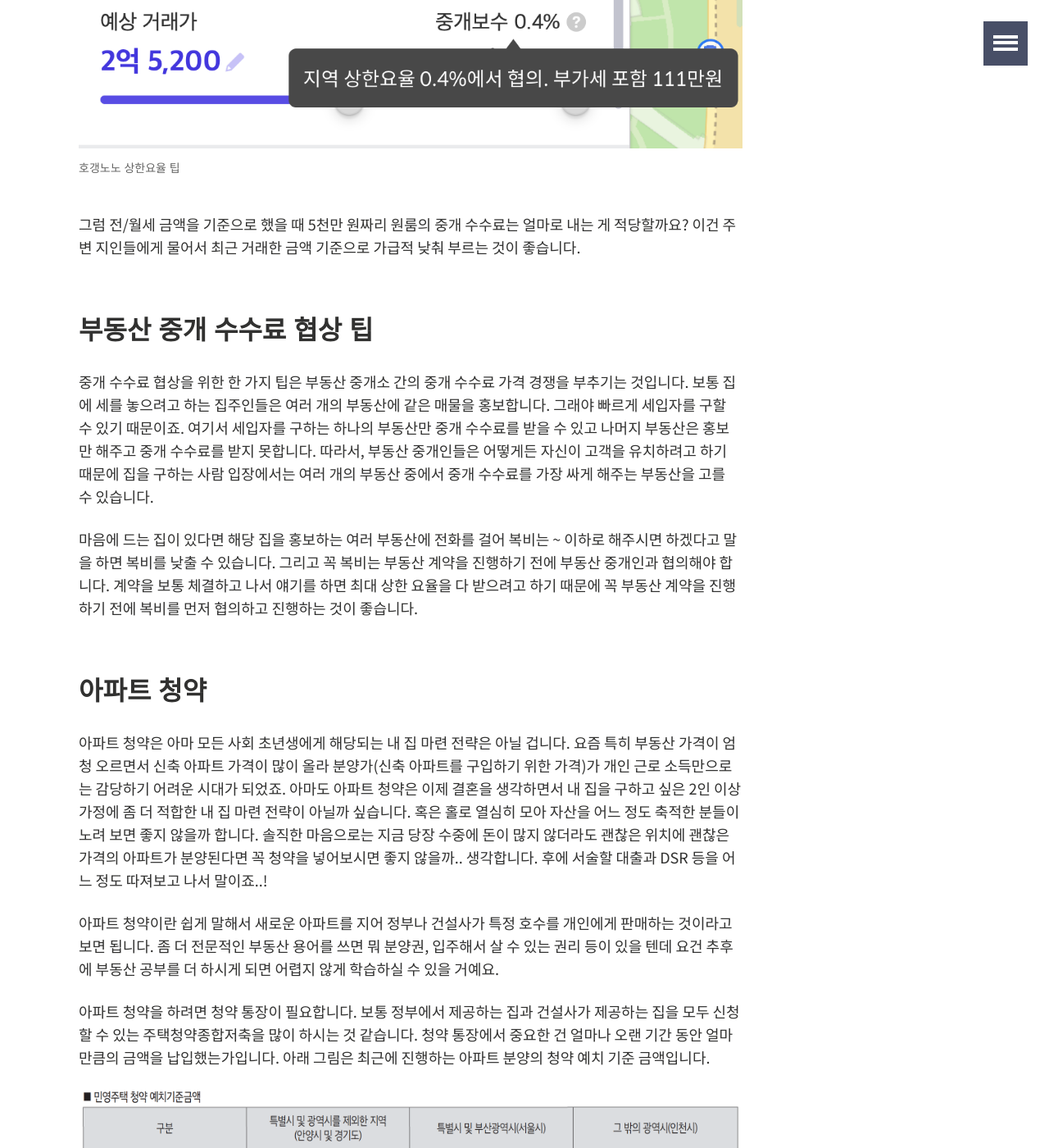
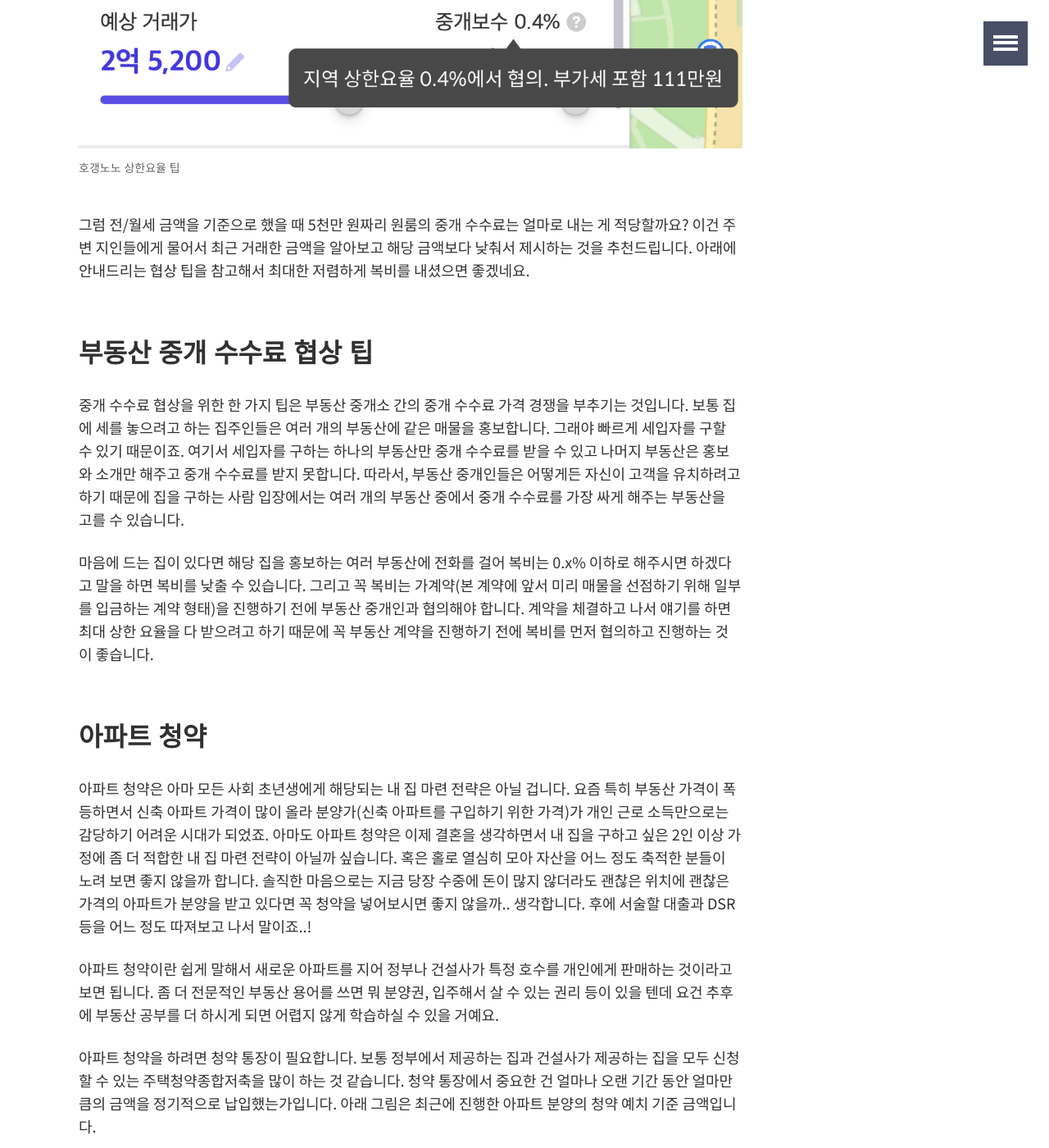
Before and after one commit to joshua1988/joshua1988.github.io, a Jekyll site: the page built from _posts/life/2022-02-02-real-estate-for-young.md, in a window 1280 px wide and 1400 px high, scrolled down 2625 px. Shown: the whole window at 82% size. Built offline with Jekyll 4.4.1, drawn with Linux system fonts in a browser that asks for light colours; comment, search, counter and statistics services are not loaded; some of the changed text lies outside the part shown.

Commit message:
polish the contents

```diff
--- a/_posts/life/2022-02-02-real-estate-for-young.md
+++ b/_posts/life/2022-02-02-real-estate-for-young.md
@@ -36,7 +36,7 @@ tags:
 
 ## 왜 부동산 공부를 시작했을까?
 
-작년 4월에 약 10년여간의 원룸 생활을 끝내고 아파트 전세를 구하게 되었습니다. 난생처음 스스로 해보는 아파트 전세 계약이고 금액이 적지 않았기 때문에 혹여나 잘못되면 어쩌나 하는 걱정이 많았습니다. 임대인, 임차인, 등기, 매매, 분양권 이런 용어들 모두 제대로 공부해 본적도 없어서 부동산 계약서 자체가 너무 생소했고 대출을 알아보는 것도 쉽지 않았습니다. 이렇게 아는 것 하나 없었으니 계약이 제대로 진행되었을 리는 없겠죠.. 똑같은 계약서를 4번이나 다시 쓰고 나서 깨달았습니다. "아 제대로 알아야겠구나.." 지난 일이지만 사실 그때 만난 부동산 업자는 거의 사기꾼에 가까운 악덕업자였습니다. 아는 게 없었기 때문에 끌려다니면서 마음고생만 한 것 같아요.
+작년 4월에 약 10년여간의 원룸 생활을 끝내고 아파트 전세를 구하게 되었습니다. 난생처음 스스로 해보는 아파트 전세 계약이고 금액이 적지 않았기 때문에 혹여나 잘못되면 어쩌나 하는 걱정이 많았습니다. 임대인, 임차인, 등기, 매매, 분양권 이런 용어들 모두 제대로 공부해 본적도 없어서 부동산 계약서 자체가 너무 생소했고 대출을 알아보는 것도 쉽지 않았습니다. 이렇게 아는 것 하나 없었으니 계약이 제대로 진행되었을 리는 없겠죠.. 같은 매물 계약서를 4번이나 다시 쓰고 나서 깨달았습니다. "아 제대로 알아야겠구나.." 지난 일이지만 사실 그때 만난 부동산 업자는 거의 사기꾼에 가까운 악덕업자였습니다. 아는 게 없었기 때문에 부동산 중개업자에게 끌려다니면서 마음고생만 한 것 같아요.
 
 그렇게 앞으로는 누군가에게 끌려다니지 않기를 바라면서 부동산 공부를 시작하게 되었습니다.
 
@@ -51,13 +51,13 @@ tags:
 
 ## 부동산 중개 수수료 상한 요율
 
-보통 집을 계약할 때는 부동산 중개인을 통해서 계약을 합니다. 금액이 크고 사고의 위험을 줄이기 위해서 좀 더 전문적인 지식이 있는 분들께 수수료를 내고 계약을 봐주는 형태로 진행하죠. 여기서 수수료가 흔히 얘기하는 부동산 복비이자 부동산 중개 수수료입니다. 이 중개 수수료는 계약하는 집의 가격과 계약 형태에 따라 다르게 책정됩니다.
+보통 집을 계약할 때는 부동산 중개인을 통해서 계약을 합니다. 거래 금액이 크고 사고의 위험을 줄이기 위해서 좀 더 전문적인 지식이 있는 분들께 수수료를 내고 계약을 봐주는 형태로 진행하죠. 여기서 수수료가 흔히 얘기하는 부동산 복비이자 부동산 중개 수수료입니다. 이 중개 수수료는 계약하는 집의 가격과 계약 형태에 따라 다르게 책정됩니다.
 
-중개 수수료는 정부 정책에 따라 바뀝니다. 해당 정책을 찾아서 확인하는 것보단 호갱노노와 같은 애플리케이션을 이용해서 아래와 같이 확인하는 것이 편합니다.
+중개 수수료는 정부 정책에 따라 바뀝니다. 해당 정책을 찾아서 확인하는 것보단 [호갱노노](https://hogangnono.com/)와 같은 애플리케이션을 이용해서 아래와 같이 확인하는 것이 편합니다.
 
 <figure>
 	<img src="{{ site.url }}/images/posts/life/realestate/호갱노노_복비.gif">
-	<figcaption>호갱노노에서 복비 확인 방법</figcaption>
+	<figcaption>호갱노노에서 중개 수수료 확인하는 방법</figcaption>
 </figure>
 
 여기서 상한 요율이란 말 그대로 집 가격에 비례해서 최대로 받을 수 있는 금액을 의미합니다. 아래와 같이 호갱노노에도 잘 안내되어 있지만 이건 협의해서 최대로 받을 수 있는 금액인 것이지 무조건 저만큼을 내야 한다는 의미는 아닙니다.
@@ -67,21 +67,21 @@ tags:
 	<figcaption>호갱노노 상한요율 팁</figcaption>
 </figure>
 
-그럼 전/월세 금액을 기준으로 했을 때 5천만 원짜리 원룸의 중개 수수료는 얼마로 내는 게 적당할까요? 이건 주변 지인들에게 물어서 최근 거래한 금액 기준으로 가급적 낮춰 부르는 것이 좋습니다.
+그럼 전/월세 금액을 기준으로 했을 때 5천만 원짜리 원룸의 중개 수수료는 얼마로 내는 게 적당할까요? 이건 주변 지인들에게 물어서 최근 거래한 금액을 알아보고 해당 금액보다 낮춰서 제시하는 것을 추천드립니다. 아래에 안내드리는 협상 팁을 참고해서 최대한 저렴하게 복비를 내셨으면 좋겠네요.
 
 ## 부동산 중개 수수료 협상 팁
 
-중개 수수료 협상을 위한 한 가지 팁은 부동산 중개소 간의 중개 수수료 가격 경쟁을 부추기는 것입니다. 보통 집에 세를 놓으려고 하는 집주인들은 여러 개의 부동산에 같은 매물을 홍보합니다. 그래야 빠르게 세입자를 구할 수 있기 때문이죠. 여기서 세입자를 구하는 하나의 부동산만 중개 수수료를 받을 수 있고 나머지 부동산은 홍보만 해주고 중개 수수료를 받지 못합니다. 따라서, 부동산 중개인들은 어떻게든 자신이 고객을 유치하려고 하기 때문에 집을 구하는 사람 입장에서는 여러 개의 부동산 중에서 중개 수수료를 가장 싸게 해주는 부동산을 고를 수 있습니다.
+중개 수수료 협상을 위한 한 가지 팁은 부동산 중개소 간의 중개 수수료 가격 경쟁을 부추기는 것입니다. 보통 집에 세를 놓으려고 하는 집주인들은 여러 개의 부동산에 같은 매물을 홍보합니다. 그래야 빠르게 세입자를 구할 수 있기 때문이죠. 여기서 세입자를 구하는 하나의 부동산만 중개 수수료를 받을 수 있고 나머지 부동산은 홍보와 소개만 해주고 중개 수수료를 받지 못합니다. 따라서, 부동산 중개인들은 어떻게든 자신이 고객을 유치하려고 하기 때문에 집을 구하는 사람 입장에서는 여러 개의 부동산 중에서 중개 수수료를 가장 싸게 해주는 부동산을 고를 수 있습니다.
 
-마음에 드는 집이 있다면 해당 집을 홍보하는 여러 부동산에 전화를 걸어 복비는 ~ 이하로 해주시면 하겠다고 말을 하면 복비를 낮출 수 있습니다. 그리고 꼭 복비는 부동산 계약을 진행하기 전에 부동산 중개인과 협의해야 합니다. 계약을 보통 체결하고 나서 얘기를 하면 최대 상한 요율을 다 받으려고 하기 때문에 꼭 부동산 계약을 진행하기 전에 복비를 먼저 협의하고 진행하는 것이 좋습니다.
+마음에 드는 집이 있다면 해당 집을 홍보하는 여러 부동산에 전화를 걸어 복비는 0.x% 이하로 해주시면 하겠다고 말을 하면 복비를 낮출 수 있습니다. 그리고 꼭 복비는 가계약(본 계약에 앞서 미리 매물을 선점하기 위해 일부를 입금하는 계약 형태)을 진행하기 전에 부동산 중개인과 협의해야 합니다. 계약을 체결하고 나서 얘기를 하면 최대 상한 요율을 다 받으려고 하기 때문에 꼭 부동산 계약을 진행하기 전에 복비를 먼저 협의하고 진행하는 것이 좋습니다.
 
 ## 아파트 청약
 
-아파트 청약은 아마 모든 사회 초년생에게 해당되는 내 집 마련 전략은 아닐 겁니다. 요즘 특히 부동산 가격이 엄청 오르면서 신축 아파트 가격이 많이 올라 분양가(신축 아파트를 구입하기 위한 가격)가 개인 근로 소득만으로는 감당하기 어려운 시대가 되었죠. 아마도 아파트 청약은 이제 결혼을 생각하면서 내 집을 구하고 싶은 2인 이상 가정에 좀 더 적합한 내 집 마련 전략이 아닐까 싶습니다. 혹은 홀로 열심히 모아 자산을 어느 정도 축적한 분들이 노려 보면 좋지 않을까 합니다. 솔직한 마음으로는 지금 당장 수중에 돈이 많지 않더라도 괜찮은 위치에 괜찮은 가격의 아파트가 분양된다면 꼭 청약을 넣어보시면 좋지 않을까.. 생각합니다. 후에 서술할 대출과 DSR 등을 어느 정도 따져보고 나서 말이죠..!
+아파트 청약은 아마 모든 사회 초년생에게 해당되는 내 집 마련 전략은 아닐 겁니다. 요즘 특히 부동산 가격이 폭등하면서 신축 아파트 가격이 많이 올라 분양가(신축 아파트를 구입하기 위한 가격)가 개인 근로 소득만으로는 감당하기 어려운 시대가 되었죠. 아마도 아파트 청약은 이제 결혼을 생각하면서 내 집을 구하고 싶은 2인 이상 가정에 좀 더 적합한 내 집 마련 전략이 아닐까 싶습니다. 혹은 홀로 열심히 모아 자산을 어느 정도 축적한 분들이 노려 보면 좋지 않을까 합니다. 솔직한 마음으로는 지금 당장 수중에 돈이 많지 않더라도 괜찮은 위치에 괜찮은 가격의 아파트가 분양을 받고 있다면 꼭 청약을 넣어보시면 좋지 않을까.. 생각합니다. 후에 서술할 대출과 DSR 등을 어느 정도 따져보고 나서 말이죠..!
 
 아파트 청약이란 쉽게 말해서 새로운 아파트를 지어 정부나 건설사가 특정 호수를 개인에게 판매하는 것이라고 보면 됩니다. 좀 더 전문적인 부동산 용어를 쓰면 뭐 분양권, 입주해서 살 수 있는 권리 등이 있을 텐데 요건 추후에 부동산 공부를 더 하시게 되면 어렵지 않게 학습하실 수 있을 거예요.
 
-아파트 청약을 하려면 청약 통장이 필요합니다. 보통 정부에서 제공하는 집과 건설사가 제공하는 집을 모두 신청할 수 있는 주택청약종합저축을 많이 하시는 것 같습니다. 청약 통장에서 중요한 건 얼마나 오랜 기간 동안 얼마만큼의 금액을 납입했는가입니다. 아래 그림은 최근에 진행하는 아파트 분양의 청약 예치 기준 금액입니다.
+아파트 청약을 하려면 청약 통장이 필요합니다. 보통 정부에서 제공하는 집과 건설사가 제공하는 집을 모두 신청할 수 있는 주택청약종합저축을 많이 하는 것 같습니다. 청약 통장에서 중요한 건 얼마나 오랜 기간 동안 얼마만큼의 금액을 정기적으로 납입했는가입니다. 아래 그림은 최근에 진행한 아파트 분양의 청약 예치 기준 금액입니다.
 
 <figure>
 	<img src="{{ site.url }}/images/posts/life/realestate/청약예치기준금액.png">
@@ -96,7 +96,7 @@ tags:
 
 ##### 1. 주택 청약 통장은 매달 20만 원씩 납입
 
-앞에서 청약에 당첨되기 위한 중요 조건이 청약 통장의 납입 기간과 금액이라고 얘기했습니다. 만약, 현재 집이 없고 근로 소득이 7천만 원 이하인 경우에는 매달 20만 원씩 납입하시는 것을 추천드립니다. 그럼 연간 납부한 240만 원에 대해 연말 정산할 때 40%의 소득 공제를 받을 수 있어서 절세 효과와 청약 준비가 됩니다.
+앞에서 청약에 당첨되기 위한 중요 조건이 청약 통장의 납입 기간과 금액이라고 얘기했습니다. 만약, 현재 집이 없고 근로 소득이 7천만 원 이하인 경우에는 매달 20만 원씩 납입하시는 것을 추천드립니다. 그럼 연간 납부한 240만 원에 대해 연말 정산할 때 40%의 소득 공제를 받을 수 있어서 절세 효과를 누리면서 청약을 준비할 수 있습니다.
 
 ##### 2. 추첨제 전형을 노려라
 
@@ -125,4 +125,6 @@ tags:
 
 ## 마무리
 
-생소했던 분야를 학습하고 알아가면서 부동산뿐만 아니라 정부 정책이나 경제에도 관심을 갖게 되었습니다. 근로 소득만으로는 내 집을 마련하기가 어려워진 이 시대에 어쩌면 직무 전문성을 개발하기 이전에 내 집 마련에 대한 계획과 준비가 선행되어야 하지 않을까요? 오늘은 사회 초년생의 관점에서 알아야 할 부동산 지식에 대해서 알아보았습니다. 다음 글에서는 아파트 매매와 부동산 시장에 대해 학습하고 내린 결론을 공유하겠습니다. 이 글이 아무쪼록 저처럼 부동산을 잘 몰랐던 분들께 도움이 되었으면 좋겠네요. 긴 글 읽어 주셔서 감사합니다 :)
+한바탕 계약 때문에 고생을 하고 나니 꼭 알아야겠구나 라는 생각에 배우기 시작했습니다. 몇 권의 책과 경험을 통해서 기본적인 내용을 알게 되고 나니 미리 알았으면 좋았을 걸이라는 생각이 드네요. 만약 알았다면 내 시간과 비용을 더 절약할 수 있었을 텐데 말이죠. 근로 소득만으로는 내 집을 마련하기가 어려워진 이 시대에 어쩌면 직무 전문성을 개발하기 이전에 내 집 마련에 대한 계획과 준비가 선행되어야 하지 않을까요?
+
+오늘은 사회 초년생의 관점에서 알아야 할 부동산 지식에 대해서 알아보았습니다. 다음 글에서는 아파트 매매와 부동산 시장에 대해 학습하고 내린 개인적인 의견을 공유하겠습니다. 이 글이 아무쪼록 저처럼 부동산을 잘 몰랐던 분들께 도움이 되었으면 좋겠네요. 긴 글 읽어 주셔서 감사합니다 :)
```
Also changed, not shown: other parts of _posts/life/2022-02-02-real-estate-for-young.md (+1 -1 lines), index.md (+3 -0 lines).
